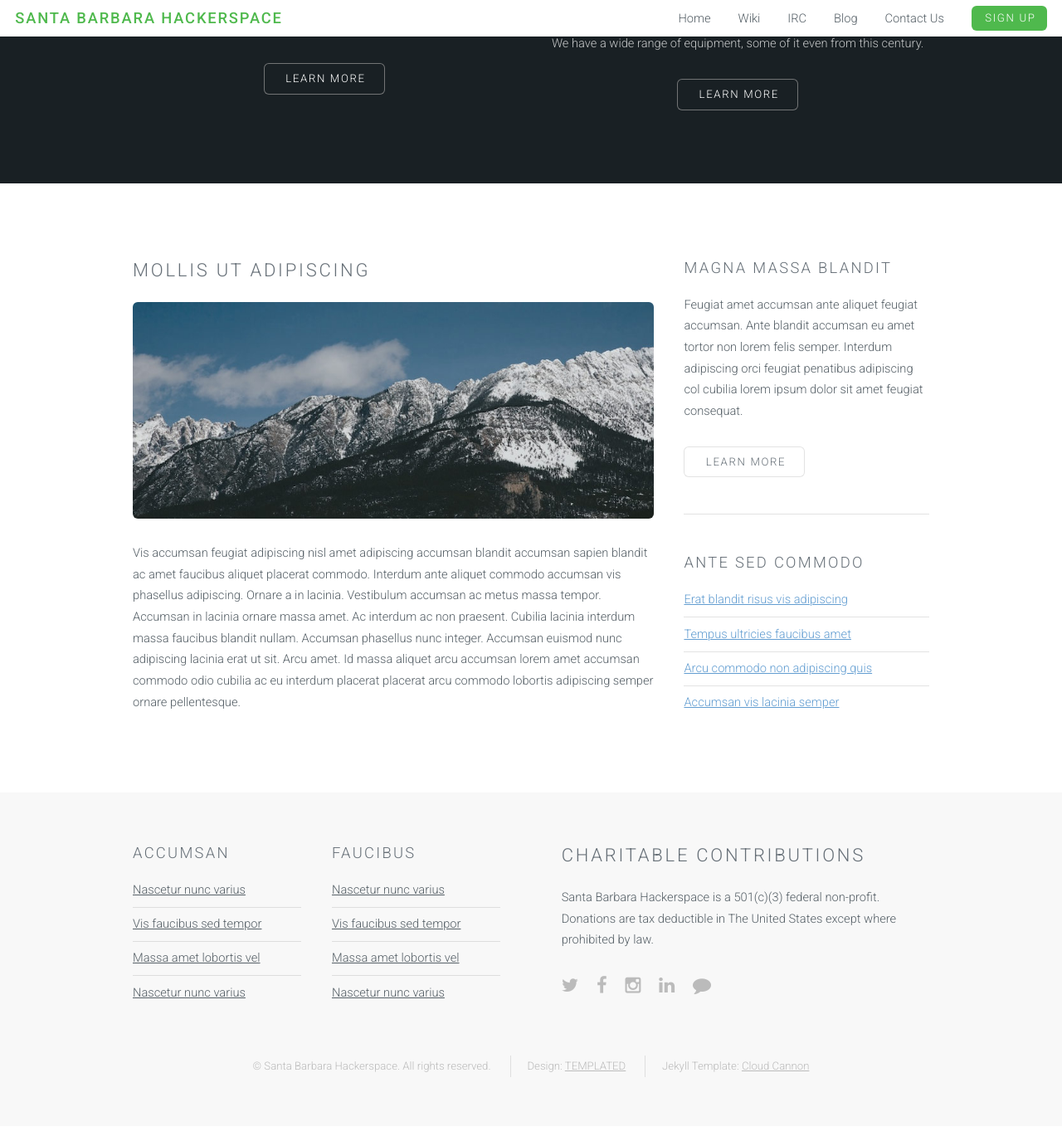
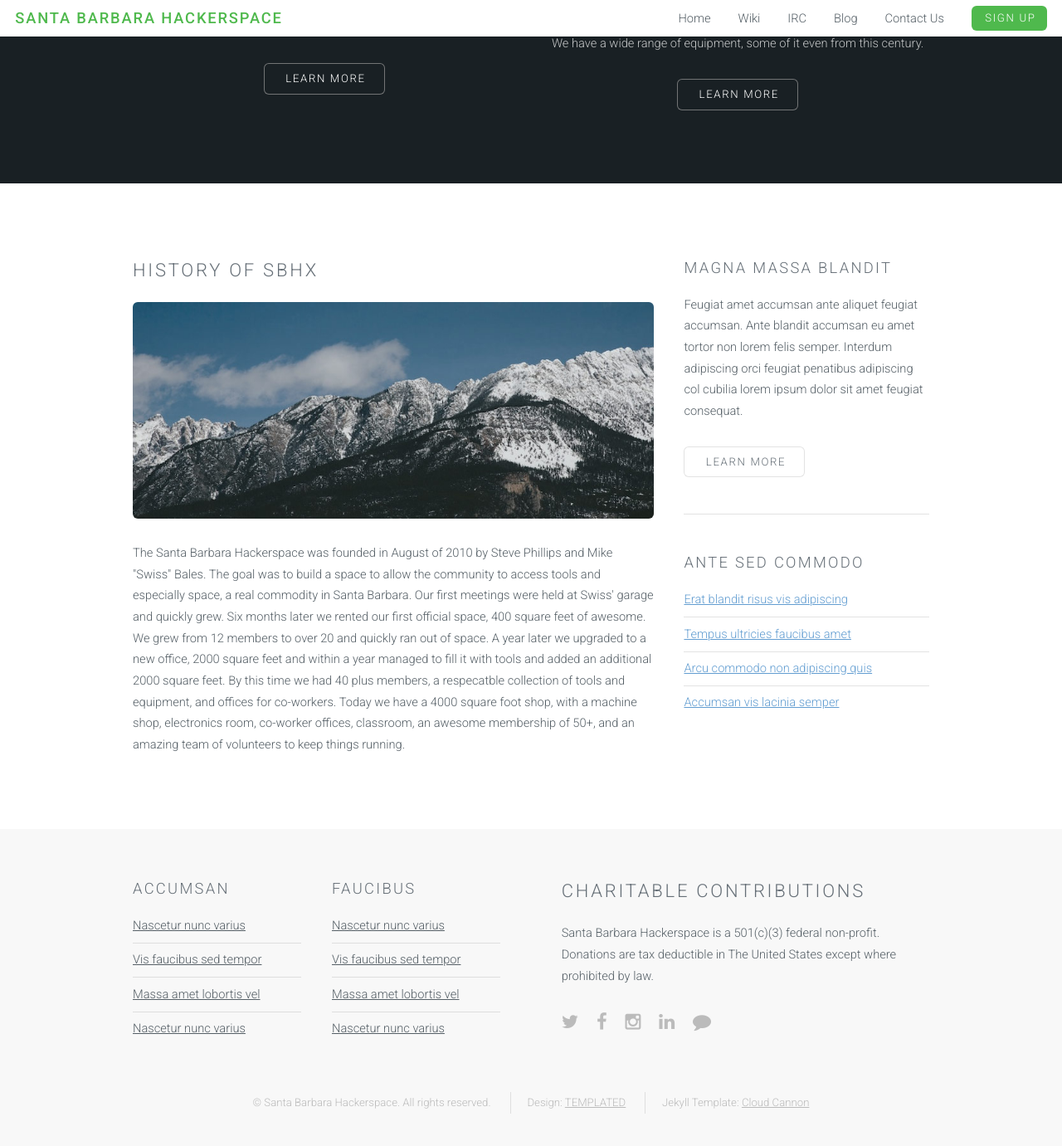
Before and after one commit to sbhackerspace/sbhackerspace.github.io, a Jekyll site: the page built from index.html, in a window 1280 px wide and 1400 px high, scrolled down 1869 px. Shown: the top 1381 px of the window at 83% size. Built offline with Jekyll 4.4.1, drawn with Linux system fonts in a browser that asks for light colours; before the commit the page ends 3226 px from its top, so only the background shows below that.

Commit message:
added a history paragraph
added a history paragraph below the fold to cover our origin.

```diff
--- a/index.html
+++ b/index.html
@@ -91,9 +91,9 @@ layout: landing-page
 				<div class="row">
 						<div class="8u">
 							  <section>
-								    <h2>Mollis ut adipiscing</h2>
+								    <h2>History Of SBHX</h2>
 								    <a href="#" class="image fit"><img src="images/pic03.jpg" alt="" /></a>
-								    <p>Vis accumsan feugiat adipiscing nisl amet adipiscing accumsan blandit accumsan sapien blandit ac amet faucibus aliquet placerat commodo. Interdum ante aliquet commodo accumsan vis phasellus adipiscing. Ornare a in lacinia. Vestibulum accumsan ac metus massa tempor. Accumsan in lacinia ornare massa amet. Ac interdum ac non praesent. Cubilia lacinia interdum massa faucibus blandit nullam. Accumsan phasellus nunc integer. Accumsan euismod nunc adipiscing lacinia erat ut sit. Arcu amet. Id massa aliquet arcu accumsan lorem amet accumsan commodo odio cubilia ac eu interdum placerat placerat arcu commodo lobortis adipiscing semper ornare pellentesque.</p>
+								    <p>The Santa Barbara Hackerspace was founded in August of 2010 by Steve Phillips and Mike "Swiss" Bales. The goal was to build a space to allow the community to access tools and especially space, a real commodity in Santa Barbara. Our first meetings were held at Swiss' garage and quickly grew. Six months later we rented our first official space, 400 square feet of awesome. We grew from 12 members to over 20 and quickly ran out of space. A year later we upgraded to a new office, 2000 square feet and within a year managed to fill it with tools and added an additional 2000 square feet. By this time we had 40 plus members, a respecatble collection of tools and equipment, and offices for co-workers. Today we have a 4000 square foot shop, with a machine shop, electronics room, co-worker offices, classroom, an awesome membership of 50+, and an amazing team of volunteers to keep things running.</p>
 							  </section>
 						</div>
 						<div class="4u">
```
